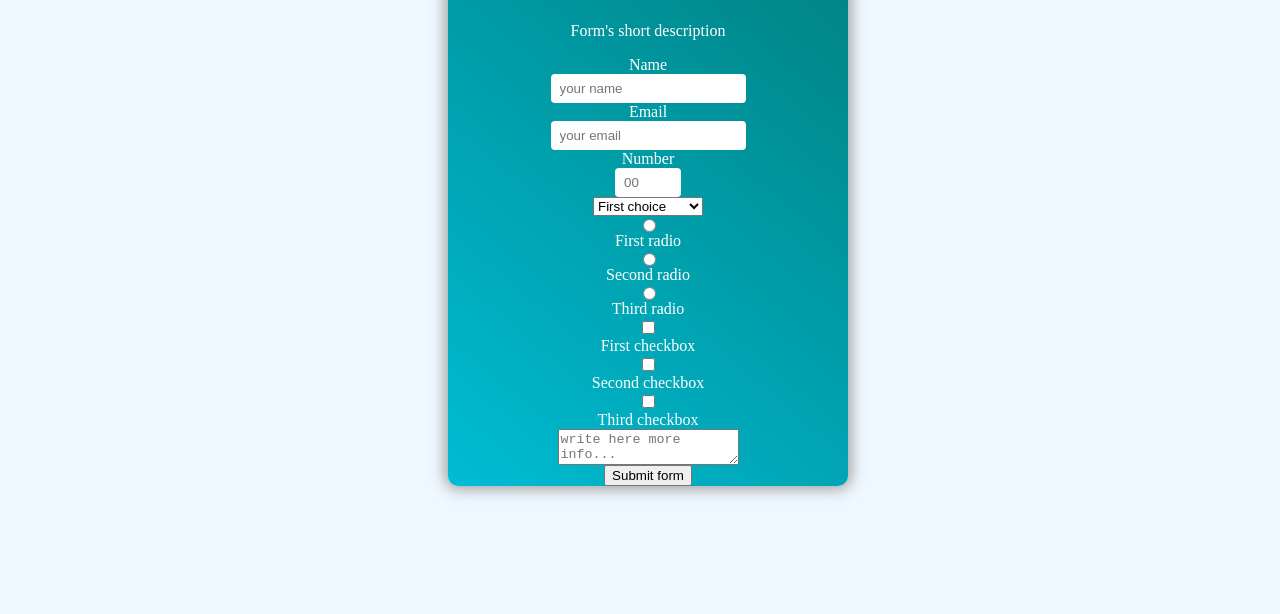
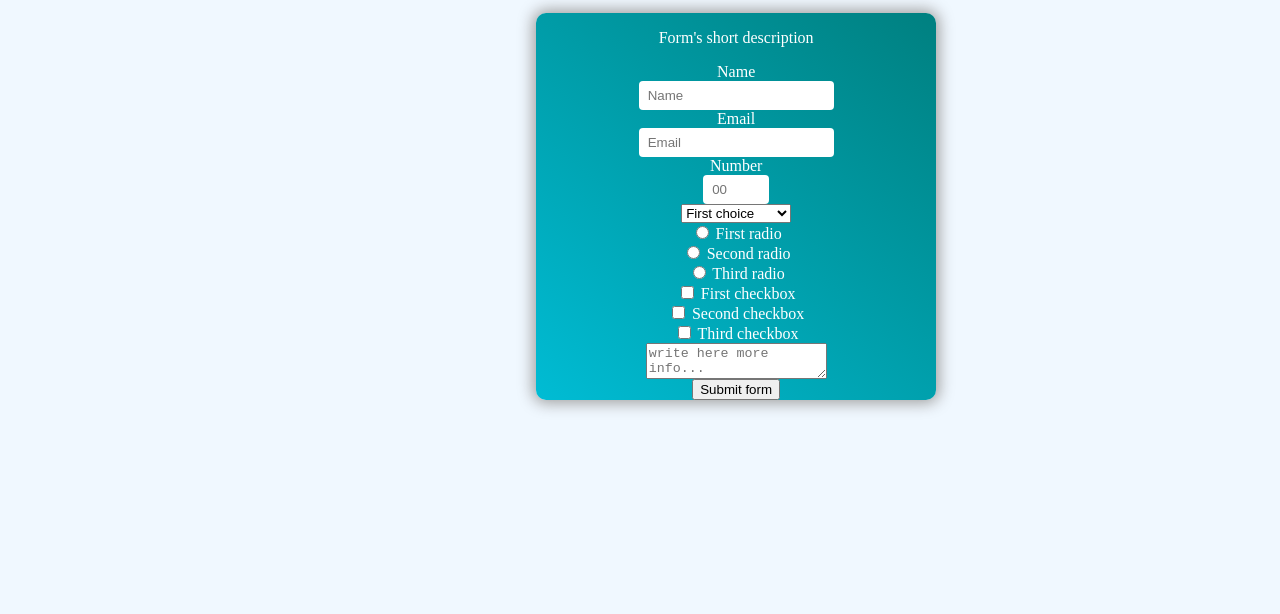
Before and after one commit to ild0tt0re/fcc_survey-form, a website built with Parcel: page index.html in a window 1280 px wide. Shown: the part 202-816 px from the top of the page. Built offline with nearby package versions, Linux system fonts and the light colour scheme.

Commit message:
Update index.html

```diff
--- a/index.html
+++ b/index.html
@@ -9,15 +9,17 @@
 </head>
 
 <body>
+	<header>
+		<h1 id="title">Titolo del Form</h1>
+	</header>
 	<main>
-		<h1 id="title">Titolo del Form</h1>
 		<p id="description">Form's short description</p>
 		<form id="survey-form">
 			<label id="name-label" for="name">Name</label>
-			<input id="name" type="text" placeholder="your name" required>
+			<input id="name" type="text" placeholder="Name" required>
 
 			<label id="email-label" for="email">Email</label>
-			<input id="email" type="email" placeholder="your email" required>
+			<input id="email" type="email" placeholder="Email" required>
 
 			<label id="number-label" for="number">Number</label>
 			<input id="number" type="number" placeholder="00" min="2" max="10">
@@ -27,20 +29,30 @@
 				<option>Second choice</option>
 				<option>Third choice</option>
 			</select>
-
+			<label>
 			<input type="radio" name="radio-type" value="First radio"> First radio
+			</label>
+			<label>
 			<input type="radio" name="radio-type" value="Second radio"> Second radio
+			</label>
+			<label>
 			<input type="radio" name="radio-type" value="Third radio"> Third radio
-
+			</label>
+			<label>
 			<input type="checkbox" name="checkbox-type" value="First checkbox"> First checkbox
+			</label>
+			<label>
 			<input type="checkbox" name="checkbox-type" value="Second checkbox"> Second checkbox
+			</label>
+			<label>
 			<input type="checkbox" name="checkbox-type" value="Third checkbox"> Third checkbox
-
+			</label>
 			<textarea placeholder="write here more info..."></textarea>
 
 			<button id="submit" type="submit">Submit form</button>
 		</form>
 	</main>
+	<footer>footer</footer>
 	<script src="https://cdn.freecodecamp.org/testable-projects-fcc/v1/bundle.js"></script>
 </body>
 
```
